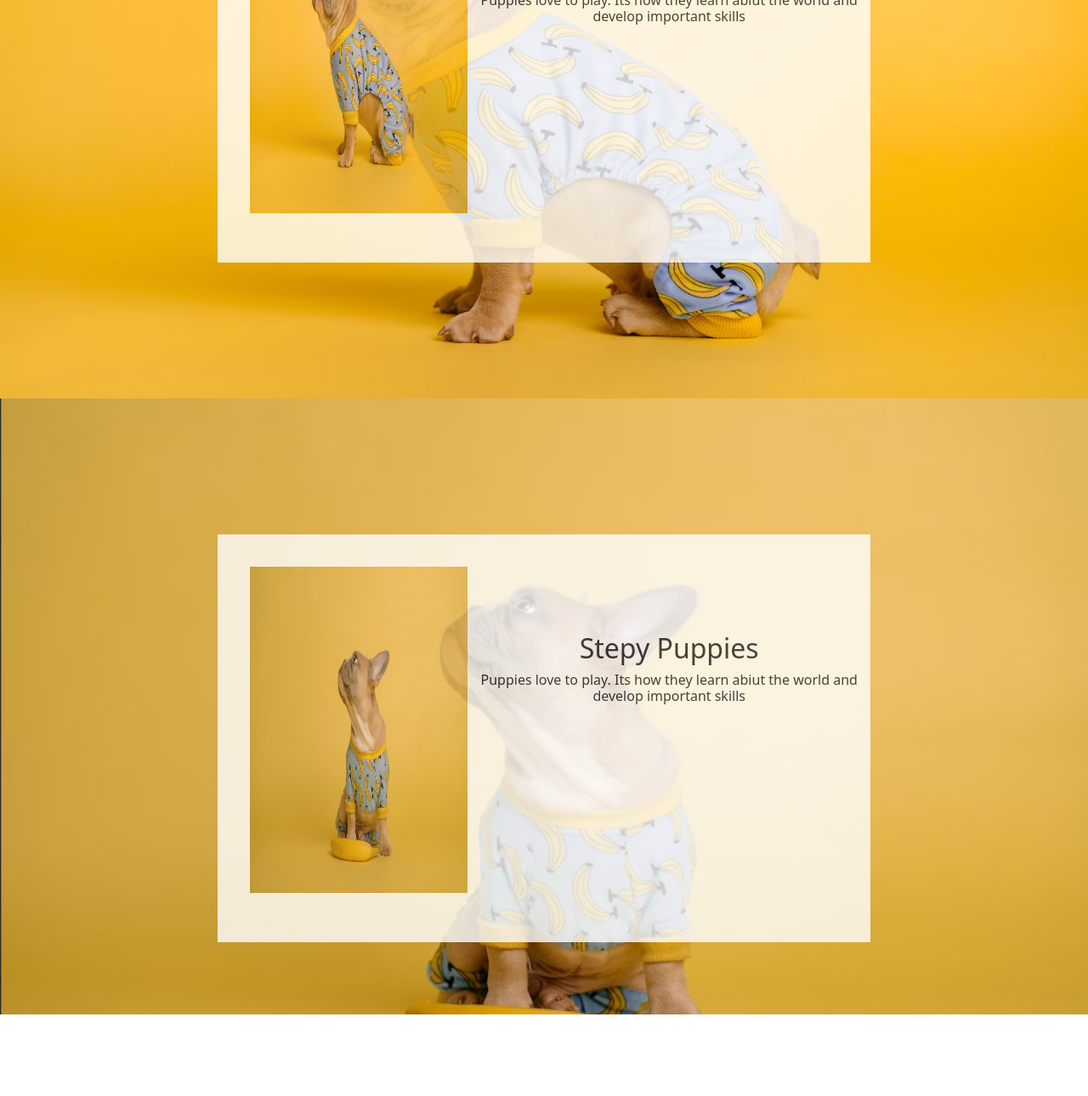
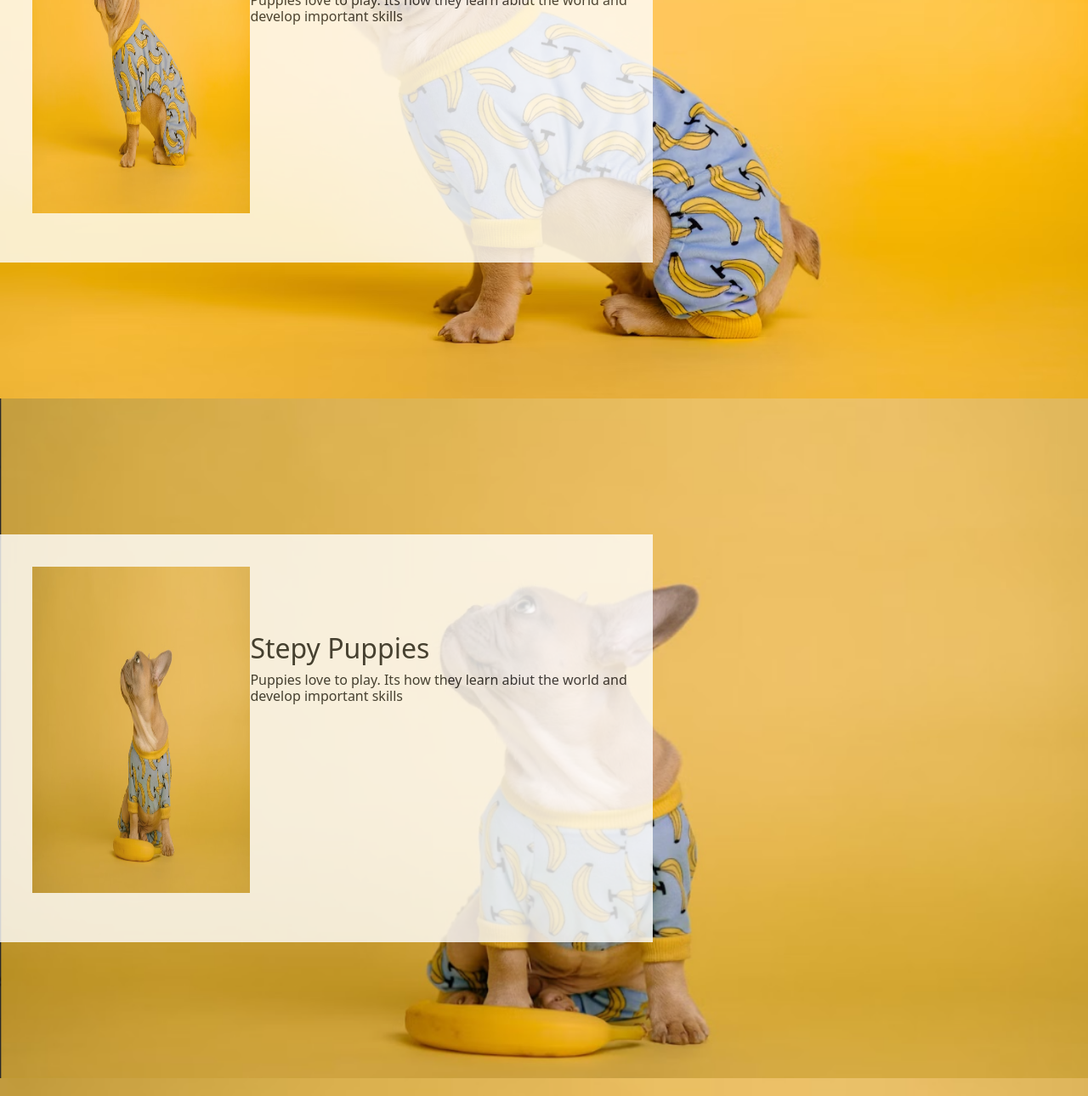
Before and after one commit to VeerlapatiNagadeepthi02/workshop, a plain HTML site: page index.html in a window 1280 px wide. Shown: the part 331-1621 px from the top of the page at 85% size. Drawn offline with nearby package versions, Linux system fonts and the light colour scheme.

Commit message:
Update index.html

```diff
--- a/index.html
+++ b/index.html
@@ -22,7 +22,7 @@
         </div>
     </div>
     <br><br>
-     <center>
+
     <article id="playful">
       <div class="white">
          <div>
@@ -34,14 +34,14 @@
        </div>
       </div>
 
-    </center>
+
 
 </div>
 </article>
 
 <article id="steppy">
 <div class="dog2"><br><br><br><br>
-<center>
+
 
     <div class="white">
        <div>
@@ -52,7 +52,7 @@
       <h6>Puppies love to play. Its how they learn abiut the world and develop important skills</h6>
      </div>
     </div>
-  </center>
+
 
 </div>
 </article>
```
